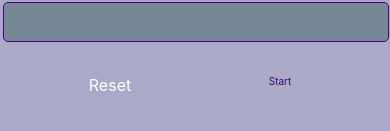
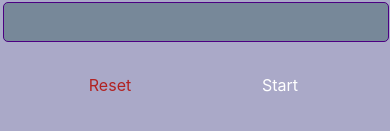
Before and after one commit to ruilinlin/CS5520_assignment2, a React Native app: screen /StartScreen in a window 390 px wide. Shown: the part 427-558 px from the top of the page. Built offline with nearby package versions, Linux system fonts and the light colour scheme.

Commit message:
adjust the custombutton style same with demo

```diff
--- a/components/Button.js
+++ b/components/Button.js
@@ -2,20 +2,21 @@ import React from 'react';
 import { Pressable, Text, StyleSheet } from 'react-native';
 import colors from '../components/Color';
 
-const CustomButton = ({ title,onPress, disabled, style}) => {
-  const textStyle = disabled ? styles.textDisabled : styles.text;
+const CustomButton = ({ title,onPress, disabled, style,textStyle }) => {
+//  const textStyle = disabled ? styles.textDisabled : styles.text;
 
   return (
     <Pressable
       onPress={onPress}
       disabled={disabled}
       style={({pressed}) => [
+        {opacity: pressed ? 0.3 : 1,},
         styles.buttonContainer,
         style,
 //       disabled && style.disabled,
       ]}
     >
-      <Text style={[textStyle,disabled && style.textDisabled]}>{title}</Text>
+      <Text style={textStyle}>{title}</Text>
     </Pressable>
   );
 };
@@ -30,7 +31,6 @@ const styles = StyleSheet.create({
   },
   text: {
     fontSize: 16,
-    color: colors.bottomtext,
   },
   textDisabled: {
     fontSize: 16,
--- a/components/Color.js
+++ b/components/Color.js
@@ -15,7 +15,8 @@ const colors = {
   bottomtext:'white',
   bottomtextinuse:'gold',
   redButton:'#c71585',
-  purpleButton:"#663399"
+  purpleButton:"#663399",
+  redtext:"#b22222",
 }
 
 
--- a/screens/AddAnActivity.js
+++ b/screens/AddAnActivity.js
@@ -100,8 +100,8 @@ export default function AddAnActivity() {
 
       </View>
       <View style = {styles.buttonContainer}>
-        <CustomButton title='Cancel' onPress={handleCancel} disabled={false} style={styles.redButton}/>
-        <CustomButton title='Save' onPress={() => handleSave(duration)} disabled={false}  style={styles.purpleButton}/>
+        <CustomButton title='Cancel' onPress={handleCancel} disabled={false} style={styles.redButton} textStyle={styles.text}/>
+        <CustomButton title='Save' onPress={() => handleSave(duration)} disabled={false}  style={styles.purpleButton} textStyle={styles.text}/>
       </View>
     </View>
   );
@@ -148,4 +148,7 @@ const styles = StyleSheet.create({
     backgroundColor:colors.purpleButton,
     marginLeft:20,
   },
+  text:{
+    color:"white",
+  },
 })
--- a/screens/EditActivity.js
+++ b/screens/EditActivity.js
@@ -32,6 +32,7 @@ export default function EditActivity() {
     { label: 'Cycling', value: 'Cycling' },
     { label: 'Hiking', value: 'Hiking' },
   ];
+
 
   function checkisSpecial(activity){
     const isSpecial = (activity.activity === "Running" || activity.activity === "Weights") && Number(activity.duration) > 60;
@@ -184,14 +185,13 @@ async function handleSave() {
       }}
     />
   )}
+      <View style = {styles.buttonContainer}>
+        <CustomButton title='Cancel' onPress={handleCancel} disabled={false} style={styles.redButton} textStyle={styles.text}/>
+        <CustomButton title='Save' onPress={() => handleSave()} disabled={false}  style={styles.purpleButton} textStyle={styles.text}/>
+      </View>
+    </View>
 
-          <View style = {styles.buttonContainer}>
-            <CustomButton title='Cancel' onPress={handleCancel} disabled={false} style={styles.redButton}/>
-            <CustomButton title='Save' onPress={() => handleSave()} disabled={false}  style={styles.purpleButton}/>
-          </View>
-      </View>
-
-    </View>
+  </View>
   );
   }
 
@@ -237,6 +237,7 @@ const styles = StyleSheet.create({
   redButton:{
     backgroundColor:colors.redButton,
     marginRight:20,
+    text: colors.bottomtext,
   },
   purpleButton:{
     backgroundColor:colors.purpleButton,
@@ -245,4 +246,7 @@ const styles = StyleSheet.create({
   checkBoxContainer:{
     width: "85%",
   },
+  text:{
+    color:"white",
+  },
 })
--- a/screens/SartScreen.js
+++ b/screens/SartScreen.js
@@ -67,8 +67,8 @@ export default function SartScreen({navigation}) {
           {NumberError ? <Text style={styles.errorText}>{NumberError}</Text> : null}
       </View>
       <View style = {styles.buttonContainer}>
-        <CustomButton title='Reset' onPress={resetHandler} disabled={false}/>
-        <CustomButton title='Start' onPress={Starthandler} disabled={!email && !phoneNumber} style={{textDisabled: styles.errorText}}/>
+        <CustomButton title='Reset' onPress={resetHandler} textStyle={styles.text}/>
+        <CustomButton title='Start' onPress={Starthandler} disabled={!email && !phoneNumber} style={{textDisabled: styles.errorText}} textStyle={styles.errorText}/>
       </View>
     </View>
   )
@@ -88,8 +88,12 @@ const styles = StyleSheet.create({
     margin:3,
     width: "99%",
   },
+  text:{
+    color:colors.redtext,
+    fontSize:16,
+  },
   errorText: {
-    color: colors.inputbox,
-    fontSize: 10,
+    color: colors.bottomtext,
+    fontSize:16,
   }
 });
```
Also changed, not shown: screens/AllActivities.js (+0 -19 lines).
